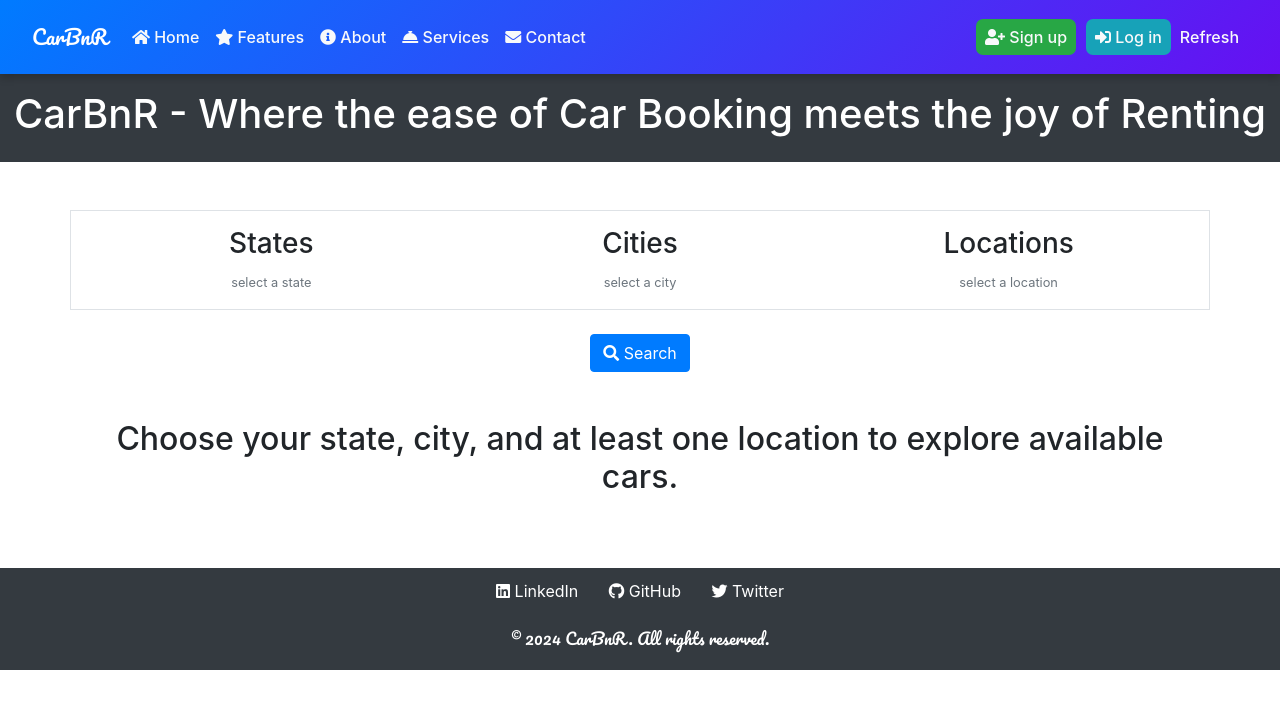
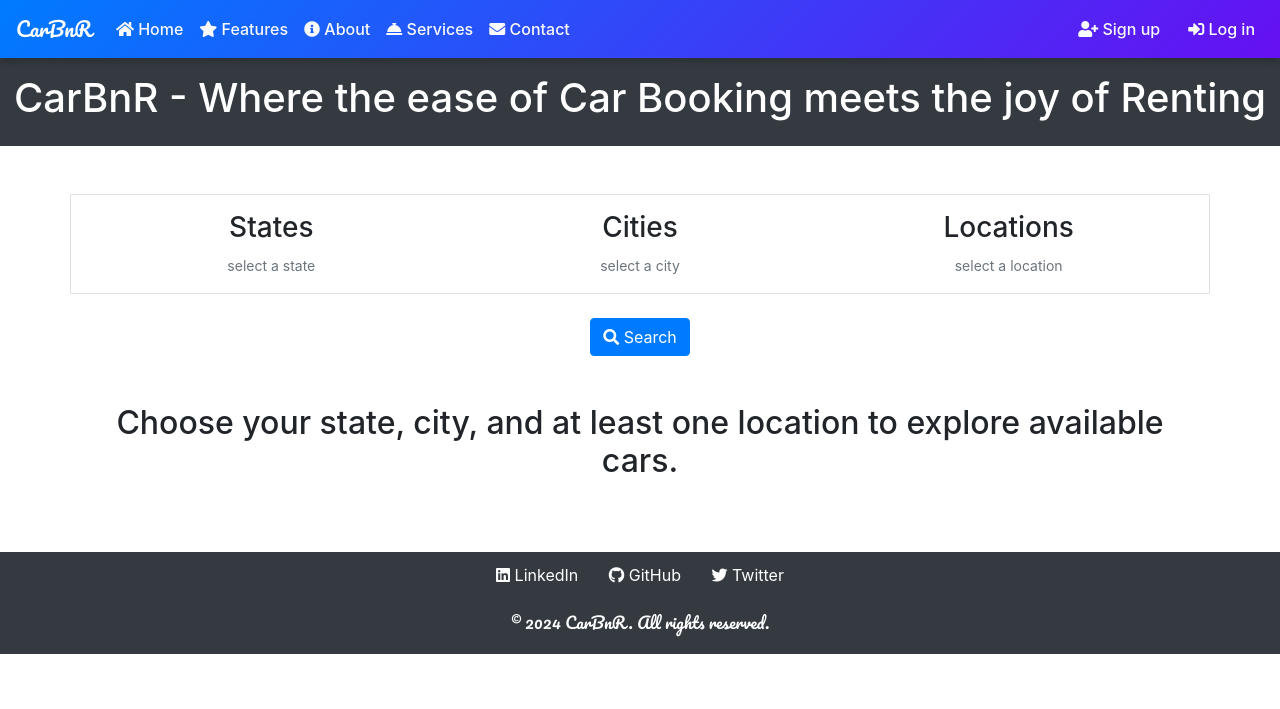
Before and after one commit to OMARAMO77/CarBnR_v5, a Flask app: template carapp/templates/select_cars.html in a window 1280 px wide. Shown: the top 709 px of the page. Run offline with Flask 3, Linux system fonts and the light colour scheme; the template is opened without the code that fills it, so the values that code supplies are empty; some libraries are stand-ins or nearby versions.

Commit message:
select_cars.html

```diff
--- a/carapp/templates/select_cars.html
+++ b/carapp/templates/select_cars.html
@@ -4,12 +4,15 @@
   <meta charset="UTF-8">
   <meta name="viewport" content="width=device-width, initial-scale=1.0">
   <title>CarBnR: Book Your Dream Car</title>
-  <link href="https://stackpath.bootstrapcdn.com/bootstrap/4.5.2/css/bootstrap.min.css" rel="stylesheet">
+  <link rel="icon" href="../static/images/thumb.png">
+  <link rel="stylesheet" href="https://fonts.googleapis.com/css2?family=Pacifico&amp;display=swap">
+  <link rel="stylesheet" type="text/css" href="../static/styles/select_cars.css">
+  <link rel="stylesheet" href="../static/styles/navbar.css">
+  <link rel="stylesheet" href="https://cdnjs.cloudflare.com/ajax/libs/bootstrap/4.6.2/css/bootstrap.min.css">
   <link rel="stylesheet" href="https://cdnjs.cloudflare.com/ajax/libs/font-awesome/5.15.4/css/all.min.css">
-  <link rel="icon" href="../static/images/thumb.png">
-  <link href="https://fonts.googleapis.com/css2?family=Pacifico&amp;display=swap" rel="stylesheet">
-  <link rel="stylesheet" type="text/css" href="../static/styles/select_cars.css?{{ cache_id }}">
-  <link rel="stylesheet" href="../static/styles/navbar.css?{{ cache_id }}"></head>
+
+</head>
+
 <body>
   <header>
     <nav class="navbar navbar-expand-lg navbar-dark custom-navbar">
@@ -45,10 +48,8 @@
       <div class="navbar-nav">
         <a class="nav-link btn profile-link" id="profile-link" href="/profile"  style="display: none;"><i class="fas fa-user"></i> Profile</a>
       </div>
-      <div class="navbar-nav">
-        <button class="nav-link btn" id="refresh-link"> Refresh</button>
-      </div>
     </nav>
+
     <div class="bg-dark text-white text-center py-3">
       <h1>CarBnR - Where the ease of Car Booking meets the joy of Renting</h1>
     <div id="api_status" class="available"></div>
@@ -120,7 +121,10 @@
       <p style="font-family: 'Pacifico', cursive;">&copy; 2024 CarBnR. All rights reserved.</p>
     </div>
   </footer>
-  <script src="../static/scripts/status-parameters.js?{{ cache_id }}"></script>
-  <script src="../static/scripts/select_cars.js?{{ cache_id }}"></script>
+  <script src="../static/scripts/status-parameters.js"></script>
+  <script src="../static/scripts/select_cars.js"></script>
+  <script src="https://cdnjs.cloudflare.com/ajax/libs/jquery/3.6.4/jquery.min.js"></script>
+  <script src="https://cdnjs.cloudflare.com/ajax/libs/popper.js/2.11.8/umd/popper.min.js"></script>
+  <script src="https://cdnjs.cloudflare.com/ajax/libs/bootstrap/4.6.2/js/bootstrap.min.js"></script>
 </body>
 </html>
```
